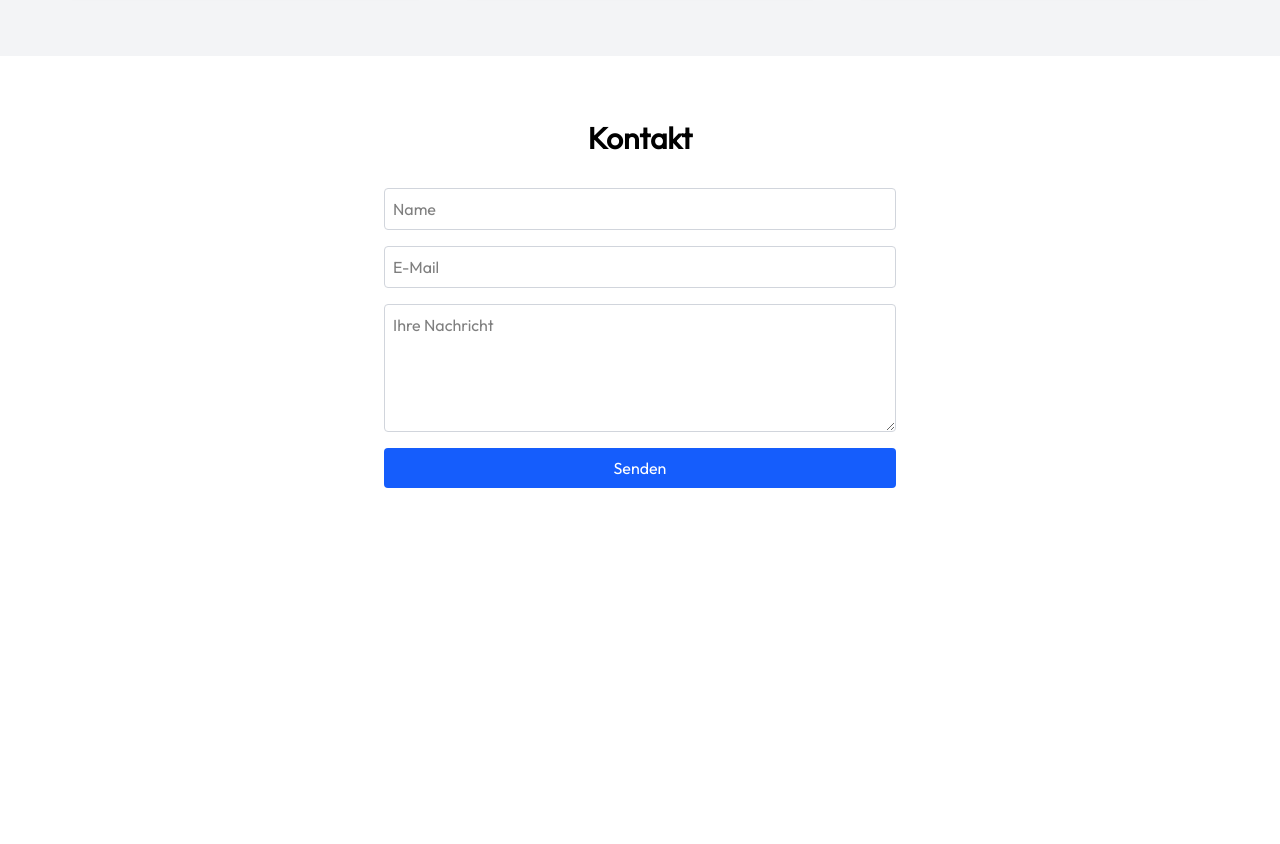
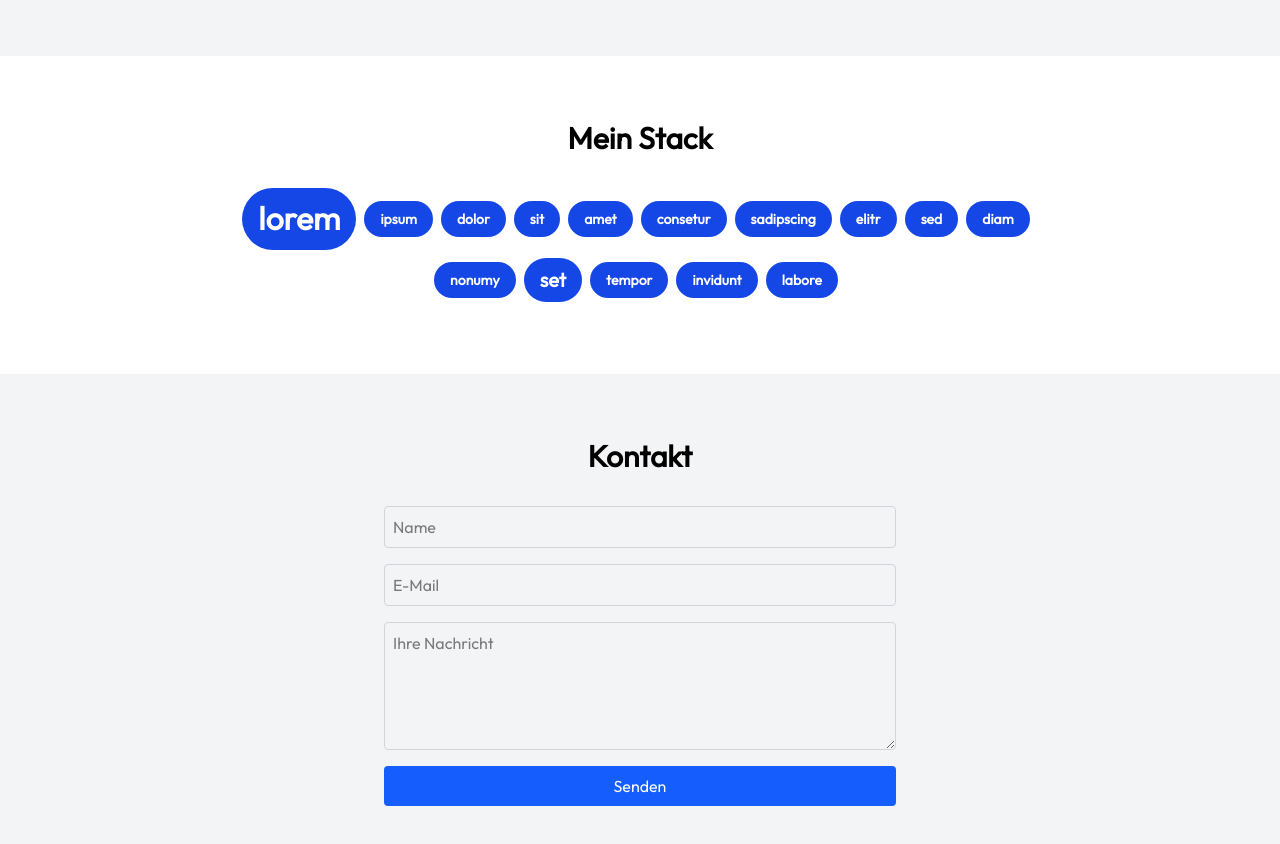
Before and after one commit to jaeniboy/showcase-page, a React (Vite) app in the folder showcase-page/: page / in a window 1280 px wide. Shown: the part 1740-2584 px from the top of the page. Before the commit the page ends 2292 px from the top, so only its background shows below. Built offline with nearby package versions, Linux system fonts and the light colour scheme.

Commit message:
tag cloud on landing page

```diff
--- a/showcase-page/package.json
+++ b/showcase-page/package.json
@@ -4,7 +4,7 @@
   "version": "0.0.0",
   "type": "module",
   "scripts": {
-    "dev": "vite",
+    "dev": "vite --host",
     "build": "vite build",
     "lint": "eslint .",
     "preview": "vite preview"
--- a/showcase-page/src/LandingPage.jsx
+++ b/showcase-page/src/LandingPage.jsx
@@ -3,6 +3,7 @@ import ProjectCard from './ProjectCard';
 import { projects } from './data/projects'
 import ContactSection from './ContactSection';
 import Header from './Header';
+import TagCloud from './TagCloud';
 
 function LandingPage() {
 
@@ -27,8 +28,6 @@ function LandingPage() {
                             React und modernen Webtechnologien bin ich stets auf der Suche
                             nach neuen Herausforderungen.
                         </p>
-
-
                     </div>
                 </div>
             </section>
@@ -51,11 +50,16 @@ function LandingPage() {
                             image={project.teaserImage}
                         />
                     ))}
-
                 </div>
             </section>
 
             <section className="py-16 px-4">
+                <h2 className="text-3xl font-semibold mb-8">Mein Stack</h2>
+                <TagCloud data={projects}></TagCloud>
+
+            </section>
+
+            <section className="bg-gray-100 py-16 px-4">
                 <h2 className="text-3xl font-semibold mb-8">Kontakt</h2>
                 <form className="max-w-lg mx-auto flex flex-col">
                     <input type="text" placeholder="Name" required className="mb-4 p-2 border border-gray-300 rounded" />
@@ -64,6 +68,8 @@ function LandingPage() {
                     <button type="submit" className="bg-blue-600 text-white py-2 px-4 rounded hover:bg-blue-700 transition duration-300">Senden</button>
                 </form>
             </section>
+
+
         </div>
     );
 
--- /dev/null
+++ b/showcase-page/src/TagCloud.jsx
@@ -0,0 +1,37 @@
+import React from "react";
+import { Tag } from "./Tags";
+
+const TagCloud = ({ data }) => {
+
+    // transform data
+    let tagData = {}
+
+    data.forEach(project => {
+        project.tags.forEach(tag => {
+            if (!Object.keys(tagData).includes(tag)) {
+                tagData[tag] = 1
+            } else {
+                tagData[tag]++
+            }
+        })
+    })
+
+    // compute tag size
+    const maxCount = Math.max(...Object.values(tagData));
+
+    const getTagSize = (count) => {
+        const minSize = 0.5;
+        const maxSize = 2;
+        return minSize + (count / maxCount) * (maxSize - minSize);
+    };
+
+    return (
+        <div className="flex flex-wrap items-center justify-center md:w-3/4 lg:w-2/3 mx-auto">
+            {Object.entries(tagData).map(([text, count]) => (
+                <Tag text={text} size={getTagSize(count)}></Tag>
+            ))}
+        </div>
+    )
+}
+
+export default TagCloud
--- a/showcase-page/src/Tags.jsx
+++ b/showcase-page/src/Tags.jsx
@@ -1,8 +1,13 @@
 import React from 'react';
 
-const Tag = ({ text }) => {
+const Tag = ({ text, size = 1 }) => {
   return (
-    <span className="inline-block bg-blue-700 rounded-full px-4 py-2 text-sm font-semibold text-white mr-2 mb-2">
+    <span
+      className="inline-block bg-blue-700 rounded-full px-4 py-2 text-sm font-semibold text-white mr-2 mb-2"
+      style={{
+        "font-size": `${size}rem`
+      }}
+    >
       {text}
     </span>
   );
--- a/showcase-page/src/data/projects.js
+++ b/showcase-page/src/data/projects.js
@@ -8,7 +8,7 @@ export const projects = [
     repoLink: "https://www.github.com",
     image: "mazer_project.PNG",
     teaserImage: "mazer_teaser_2.PNG",
-    tags: ["lorem","ipsum","dolor","sit","amet"]
+    tags: ["lorem","ipsum","dolor","sit","amet", "lorem"]
   },
   {
     title: "Nonstop Destinations",
@@ -19,7 +19,7 @@ export const projects = [
     repoLink: "https://www.github.com",
     image: "destinations_project.PNG",
     teaserImage: "destinations_teaser_3.png",
-    tags: ["consetur","sadipscing","elitr","sed","diam"]
+    tags: ["consetur","sadipscing","lorem","elitr","sed","diam"]
   },
   {
     title: "Wiki Memo",
@@ -30,15 +30,6 @@ export const projects = [
     repoLink: "https://www.github.com",
     image: "memo_project.PNG",
     teaserImage: "memo_teaser_2.PNG",
-    tags: ["nonumy","eirmod","tempor","invidunt","ut","labore"]
+    tags: ["nonumy","set","tempor","invidunt","set","labore","lorem"]
   },
-  // {
-  //   title: "Projekt 4",
-  //   teaser: "Lorem ipsum dolor sit amet, consetetur sadipscing elitr, sed diam nonumy eirmod tempor invidunt ut labore et dolore magna aliquyam erat",
-  //   description: "Kurze Beschreibung des Projekts 2",
-  //   link: "project4",
-  //   demoLink: "https://www.swr.de",
-  //   repoLink: "https://www.github.com",
-  //   image: "https://picsum.photos/id/16/300/250"
-  // },
 ];
```
